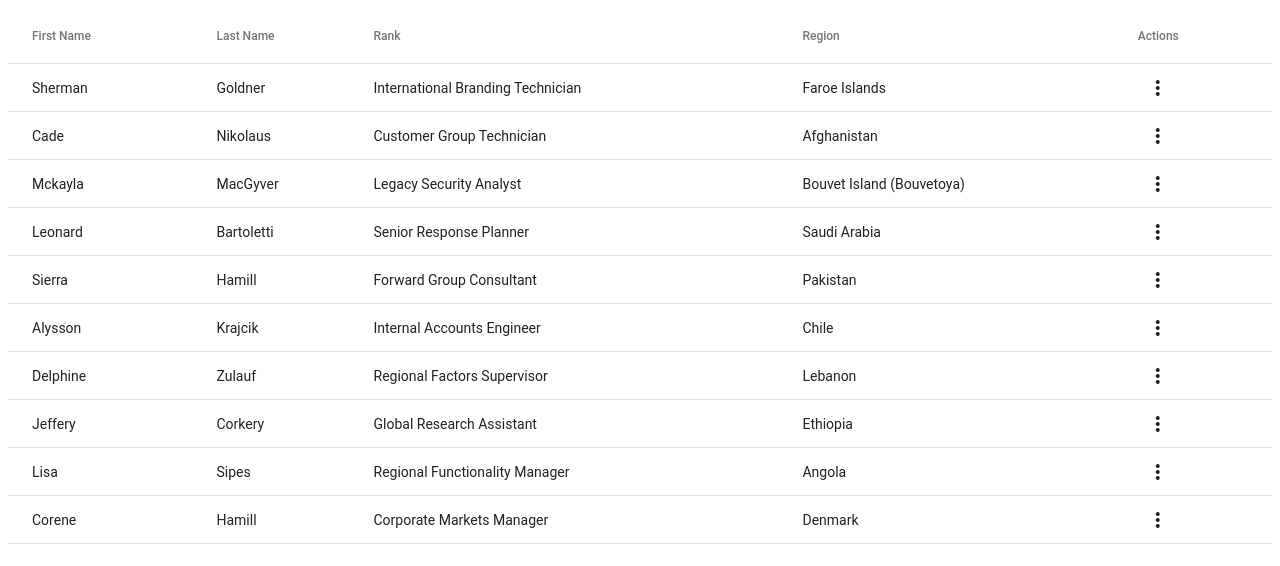
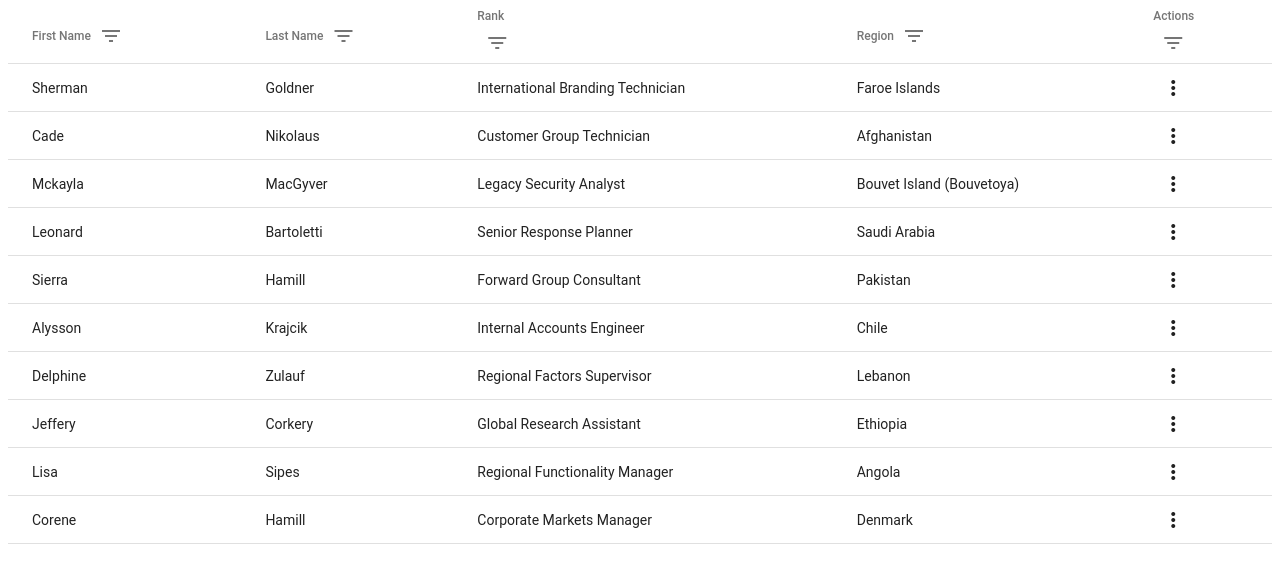
Before and after one commit to searpro/angular-custom-table, an Angular app: page / in a window 1280 px wide. Shown: the top 566 px of the page. Built offline with nearby package versions, Linux system fonts and the light colour scheme.

Commit message:
5 files modified, 3 added

```diff
--- a/src/app/app.component.ts
+++ b/src/app/app.component.ts
@@ -1,14 +1,21 @@
 import { Component, OnInit, VERSION } from '@angular/core';
 import { faker } from '@faker-js/faker';
-import { NRPTableColumns, NRPTableMetadata, NRPTableRowActions } from './nrp-table/NrpTableTypes';
+import {
+  NRPTable,
+  NRPTableColumns,
+  NRPTableData,
+  NRPTableMetadata,
+  NRPTableRowActions,
+} from './nrp-table/NrpTableTypes';
 
 @Component({
   selector: 'my-app',
   templateUrl: './app.component.html',
   styleUrls: ['./app.component.css'],
 })
-export class AppComponent implements OnInit {
+export class AppComponent implements OnInit, NRPTable {
   name = 'Angular ' + VERSION.major;
+
   tableColumns: NRPTableColumns = [
     {
       title: 'First Name',
@@ -26,7 +33,7 @@ export class AppComponent implements OnInit {
       title: 'Rank',
       key: 'rank',
       sortable: false,
-      columnType: 'number',
+      columnType: 'date',
     },
     {
       title: 'Region',
@@ -53,7 +60,8 @@ export class AppComponent implements OnInit {
       action: this.resendInvite,
     },
   ];
-  tableData = [
+
+  tableData: NRPTableData = [
     { firstName: 'lijin', lastName: 'Kurian', age: '37' },
     { firstName: 'john', lastName: 'Doe', age: '30' },
     { firstName: 'doe', lastName: 'Hannigan', age: '30' },
@@ -69,11 +77,12 @@ export class AppComponent implements OnInit {
         tooltip: 'add user',
         variant: 'primary',
         disabled: false,
-        action: (context) => { console.log('Add User', context) }
-      }
+        action: (context) => {
+          console.log('Add User', context);
+        },
+      },
     ],
-
-  }
+  };
 
   ngOnInit() {
     const users = [];
--- a/src/app/nrp-table/nrp-table.component.html
+++ b/src/app/nrp-table/nrp-table.component.html
@@ -9,14 +9,16 @@
     [matColumnDef]="col.title"
   >
     <ng-container *ngIf="col.sortable">
-      <th mat-sort-header mat-header-cell *matHeaderCellDef>
-        {{ col.title }}
+      <th [mat-sort-header]="col.key" mat-header-cell *matHeaderCellDef>
+        <span>{{ col.title }}</span>
+        <nrp-table-filter [column]="col"></nrp-table-filter>
       </th>
     </ng-container>
 
     <ng-container *ngIf="!col.sortable">
       <th mat-header-cell *matHeaderCellDef>
         {{ col.title }}
+        <nrp-table-filter [column]="col"></nrp-table-filter>
       </th>
     </ng-container>
 
@@ -26,8 +28,13 @@
           <mat-icon>more_vert</mat-icon>
         </button>
         <mat-menu #menu="matMenu">
-          <button mat-menu-item *ngFor="let action of rowActions" (click)="action.action(row)" [disabled]="isDisabled(row, action)">
-            {{action.title}}
+          <button
+            mat-menu-item
+            *ngFor="let action of rowActions"
+            (click)="action.action(row)"
+            [disabled]="isDisabled(row, action)"
+          >
+            {{ action.title }}
           </button>
         </mat-menu>
       </td>
--- a/src/app/nrp-table/nrp-table.component.ts
+++ b/src/app/nrp-table/nrp-table.component.ts
@@ -55,4 +55,5 @@ export class NrpTableComponent implements OnInit, AfterViewInit {
   isDisabled(row, action) {
     //console.log(action);
   }
+
 }
--- /dev/null
+++ b/src/app/nrp-table/table-filter/table-filter.component.html
@@ -0,0 +1,11 @@
+<div (click)="preventSort($event)">
+  <button mat-icon-button [matMenuTriggerFor]="menu">
+    <mat-icon>filter_list</mat-icon>
+  </button>
+  <mat-menu #menu="matMenu">
+    <div [ngSwitch]="column.columnType">
+      <div *ngSwitchCase="'string'">String Type</div>
+      <div *ngSwitchCase="'date'">Date Type</div>
+    </div>
+  </mat-menu>
+</div>
--- /dev/null
+++ b/src/app/nrp-table/table-filter/table-filter.component.ts
@@ -0,0 +1,21 @@
+import { Component, Input, OnInit } from '@angular/core';
+import { NRPTableColumn } from '../NrpTableTypes';
+
+@Component({
+  selector: 'nrp-table-filter',
+  templateUrl: './table-filter.component.html',
+  styleUrls: ['./table-filter.component.css'],
+})
+export class TableFilterComponent implements OnInit {
+  @Input() column: NRPTableColumn;
+
+  constructor() {}
+
+  ngOnInit() {}
+
+  preventSort(e) {
+    e.preventDefault();
+    e.stopPropagation();
+    console.log('preventing', e);
+  }
+}
```
Also changed, not shown: src/app/app.module.ts (+8 -2 lines), src/app/nrp-table/NrpTableTypes.ts (+5 -4 lines), src/app/nrp-table/table-filter/table-filter.component.css (added).
